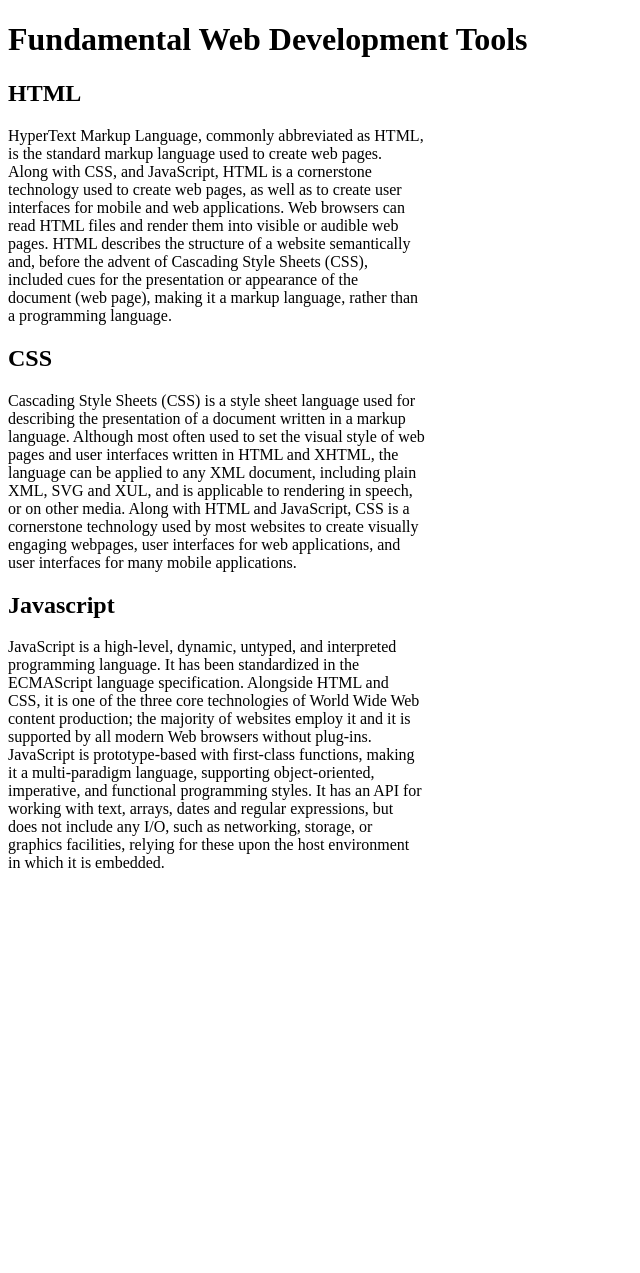
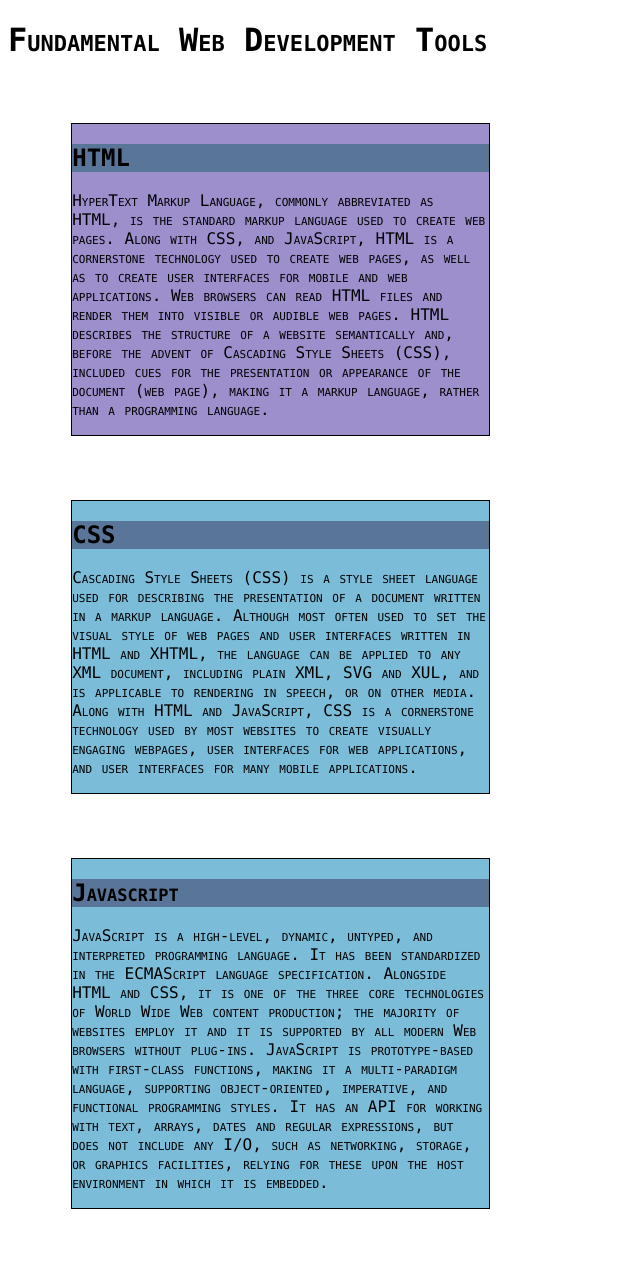
Before and after one commit to rgodinez/rgodinez.github.io, a Jekyll site: the page coursera/module2/index.html, which Jekyll copies as it is, in a window 1280 px wide. Shown: the whole page, without its empty margins (0-640 px from the left). Built offline with Jekyll 4.4.1, drawn with Linux system fonts in a browser that asks for light colours; before the commit the page ends 900 px from its top, so only the background shows below that.

Commit message:
making progress(?)

```diff
--- a/coursera/module2/index.html
+++ b/coursera/module2/index.html
@@ -4,6 +4,58 @@
 <title>Module 2 Solution</title>
 
 <style>
+/*  Base styles  */
+body {
+  font-family: "lucida console";
+  font-variant: small-caps;
+}
+
+h1 {
+  background-color: ;
+}
+
+section {
+  background-color: #7BBCD9;
+  border: 1px solid black;
+  margin: 5%;
+}
+
+#section1 {
+  color: #000000;
+  background-color: #9D8ECC;
+}
+
+#section2 {
+  color: #000000;
+}
+
+#section3 {
+  color: #000000;
+}
+
+h2 {
+  position: relative;
+  top: 0px;
+  right: 0px;
+}
+
+#title1 {
+  background-color: #597598;
+}
+
+#title2 {
+  background-color: #597598;
+}
+
+#title3 {
+  background-color: #597598;
+}
+
+p {
+
+}
+
+
 
 /*  Desktop browsers  */
 @media (min-width: 992px) {
@@ -37,19 +89,19 @@
   <h1>Fundamental Web Development Tools</h1>
 
   <section id="section1">
-    <h2>HTML</h2>
+    <h2 id="title1">HTML</h2>
     <p>HyperText Markup Language, commonly abbreviated as HTML, is the standard markup language used to create web pages. Along with CSS, and JavaScript, HTML is a cornerstone technology used to create web pages, as well as to create user interfaces for mobile and web applications. Web browsers can read HTML files and render them into visible or audible web pages. HTML describes the structure of a website semantically and, before the advent of Cascading Style Sheets (CSS), included cues for the presentation or appearance of the document (web page), making it a markup language, rather than a programming language.
     </p>
   </section>
 
   <section id="section2">
-    <h2>CSS</h2>
+    <h2 id="title2">CSS</h2>
     <p>Cascading Style Sheets (CSS) is a style sheet language used for describing the presentation of a document written in a markup language. Although most often used to set the visual style of web pages and user interfaces written in HTML and XHTML, the language can be applied to any XML document, including plain XML, SVG and XUL, and is applicable to rendering in speech, or on other media. Along with HTML and JavaScript, CSS is a cornerstone technology used by most websites to create visually engaging webpages, user interfaces for web applications, and user interfaces for many mobile applications.
     </p>
   </section>
 
   <section id="section3">
-    <h2>Javascript</h2>
+    <h2 id="title3">Javascript</h2>
     <p>JavaScript is a high-level, dynamic, untyped, and interpreted programming language. It has been standardized in the ECMAScript language specification. Alongside HTML and CSS, it is one of the three core technologies of World Wide Web content production; the majority of websites employ it and it is supported by all modern Web browsers without plug-ins. JavaScript is prototype-based with first-class functions, making it a multi-paradigm language, supporting object-oriented, imperative, and functional programming styles. It has an API for working with text, arrays, dates and regular expressions, but does not include any I/O, such as networking, storage, or graphics facilities, relying for these upon the host environment in which it is embedded.
     </p>
   </section>
```
